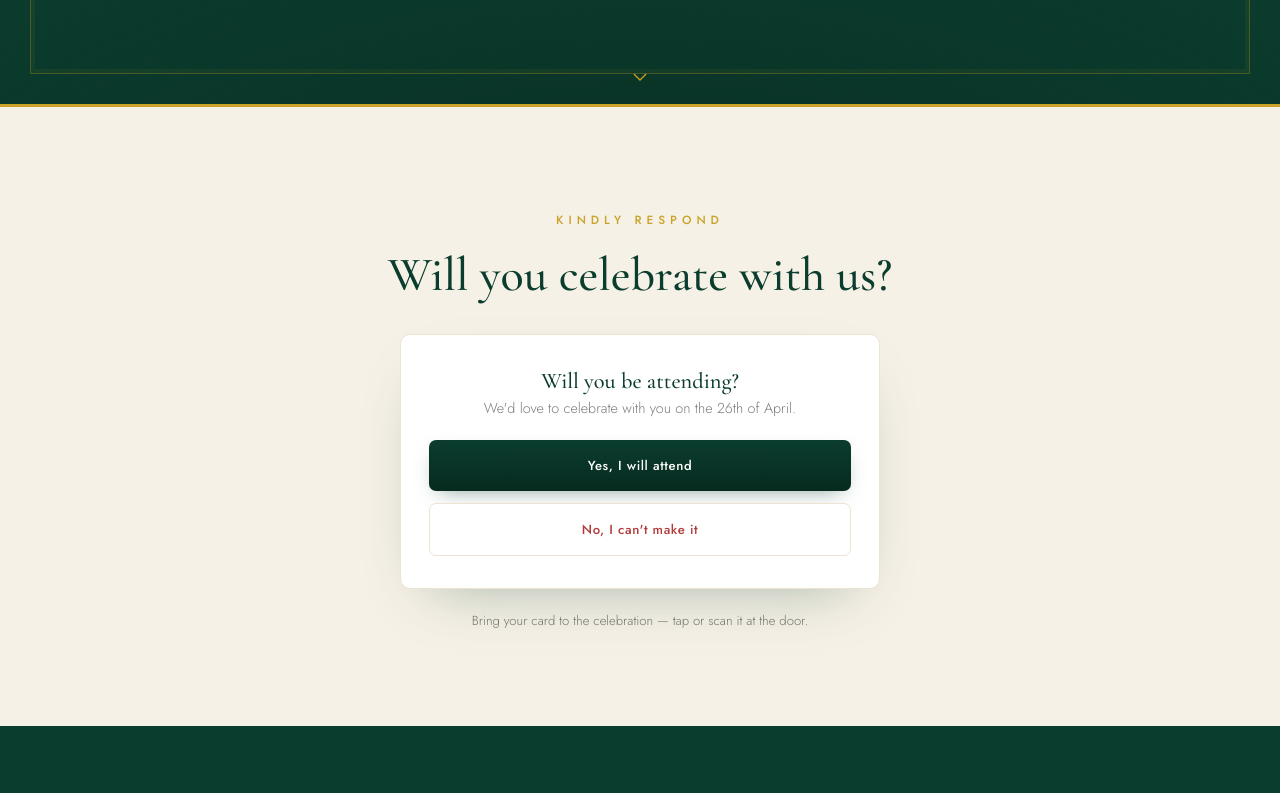
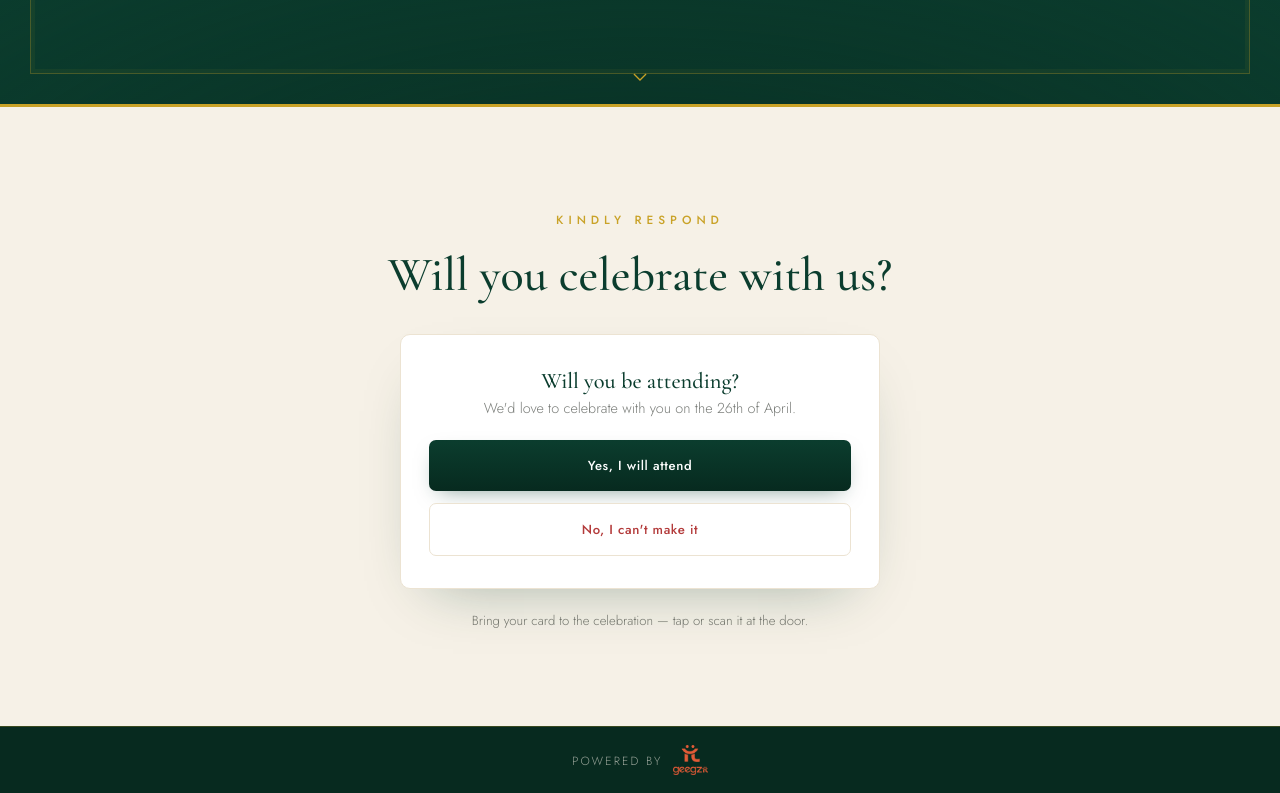
Before and after one commit to funmetor/odetayo-nfc-event, a website: page rsvp.html in a window 1280 px wide. Shown: the part 808-1601 px from the top of the page. Before the commit the page ends 1534 px from the top, so only its background shows below. Drawn offline with nearby package versions, Linux system fonts and the light colour scheme; no server answers.

Commit message:
Add Powered by Geegzit footer attribution to all pages

```diff
--- a/rsvp.html
+++ b/rsvp.html
@@ -348,6 +348,27 @@ body {
 }
 
 :focus-visible { outline: 2px solid var(--gold); outline-offset: 3px; }
+
+/* ── attribution (powered by) ────────────────────────────────────── */
+.attribution {
+  display: flex;
+  align-items: center;
+  justify-content: center;
+  gap: 10px;
+  padding: 18px 16px;
+  background: var(--emerald-deep);
+  color: rgba(246,241,231,.6);
+  font-family: var(--sans);
+  font-size: .74rem;
+  letter-spacing: .18em;
+  text-transform: uppercase;
+  border-top: 1px solid rgba(201,162,39,.25);
+}
+.attribution-logo {
+  height: 30px;
+  width: auto;
+  display: inline-block;
+}
   </style>
 </head>
 <body>
@@ -384,6 +405,11 @@ body {
     <p class="foot" id="rsvp-foot">Bring your card to the celebration — tap or scan it at the door.</p>
   </section>
 </main>
+
+<footer class="attribution">
+  <span>Powered by</span>
+  <img src="/geegzit-logo.png" alt="Geegzit" class="attribution-logo" />
+</footer>
 
 <script>
 const app = document.getElementById('app');
```
Also changed, not shown: admin-v2.html (+5 -0 lines), admin.html (+5 -0 lines), checkin-v2.html (+5 -0 lines), checkin.html (+5 -0 lines), register-v2.html (+5 -0 lines), register.html (+5 -0 lines), scan.html (+5 -0 lines), success.html (+2 -1 lines), geegzit-logo.png (added).
